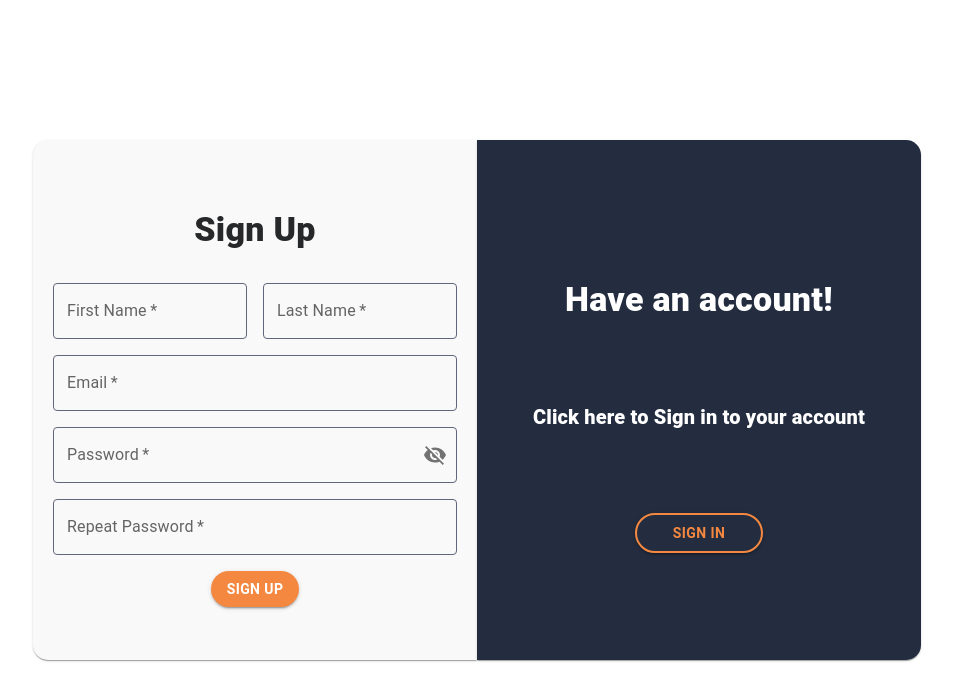
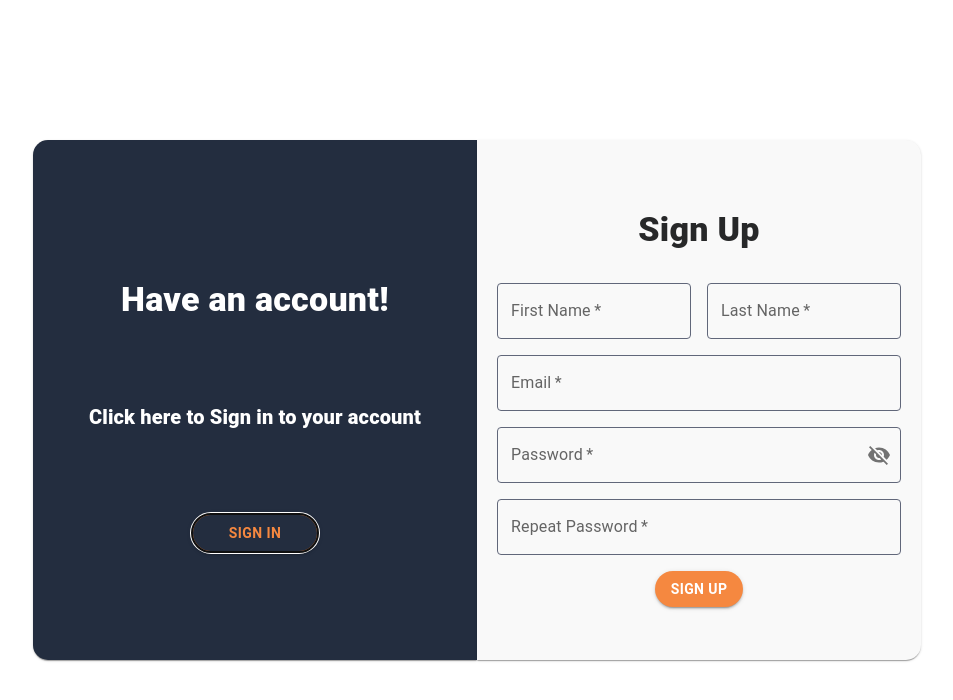
Before and after one commit to kaidenBH/resu-me, a React (Vite) app: page / in a window 1280 px wide. Both pictures are taken after a click on the button "SIGN UP". Shown: the top 700 px of the page, without its empty margins (163-1116 px from the left). Built offline with nearby package versions, Linux system fonts and the light colour scheme.

Commit message:
changed the way to signUp and signIn

```diff
--- a/src/pages/sign-Up-In/Sign.tsx
+++ b/src/pages/sign-Up-In/Sign.tsx
@@ -22,15 +22,14 @@ const Sign = () => {
   };
   return (
     <Box sx={{ display: 'flex', padding: 0 }} >
+      <Slider onSubmit={() => SlideEffect()} haveAccount={haveAccount} />
       {haveAccount ? (
         <>
-          <Slider onSubmit={() => SlideEffect()} haveAccount={haveAccount} />
           <SignIn onSubmit={SignInFormData} />
         </>
       ) : (
         <>
           <SignUp onSubmit={SignUpFormData} />
-          <Slider onSubmit={() => SlideEffect()} haveAccount={haveAccount} />
         </>
       )}
     </Box>
--- a/src/pages/sign-Up-In/SignUp.tsx
+++ b/src/pages/sign-Up-In/SignUp.tsx
@@ -42,7 +42,7 @@ const SignUp: React.FC<SignUpProps> = ({ onSubmit }) => {
 
     return (
         <Container style={{ padding: 0 }} maxWidth="xs" >
-            <CustomPaper sx={{ borderRadius: '15px 0 0 15px', display: 'flex', alignItems: 'center' }}>
+            <CustomPaper sx={{ borderRadius: '0 15px 15px 0', display: 'flex', alignItems: 'center' }}>
                 <form onSubmit={handleSubmit}>
                     <CustomTypography variant='h4'>Sign Up</CustomTypography>
                     <Grid container spacing={2}>
--- a/src/pages/sign-Up-In/Slider.tsx
+++ b/src/pages/sign-Up-In/Slider.tsx
@@ -10,7 +10,7 @@ interface SliderProps {
 const Slider: React.FC<SliderProps> = ({ onSubmit, haveAccount }) => {
   return (
     <Container style={{ padding: 0 }} maxWidth="xs">
-      <CustomSlidePaper sx={{ borderRadius: `${haveAccount ? '15px 0 0 15px' : '0 15px 15px 0'}`, display: 'flex', alignItems: 'center' }} >
+      <CustomSlidePaper sx={{ borderRadius: '15px 0 0 15px', display: 'flex', alignItems: 'center' }} >
         <Grid container spacing={2}>
             <Grid item xs={12}>
                 <CustomSlidingTypography variant="h4">{haveAccount? "Don't Have an account!": "Have an account!"}</CustomSlidingTypography>
```
